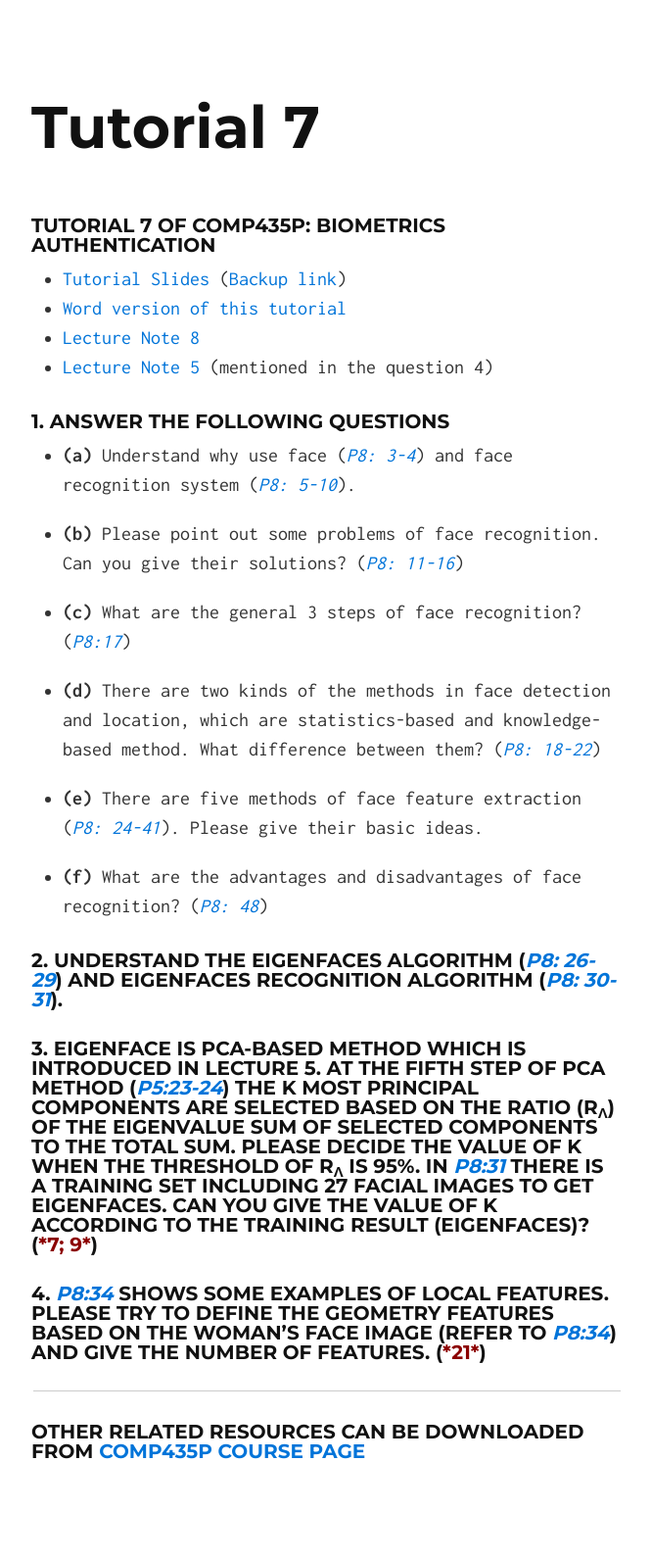
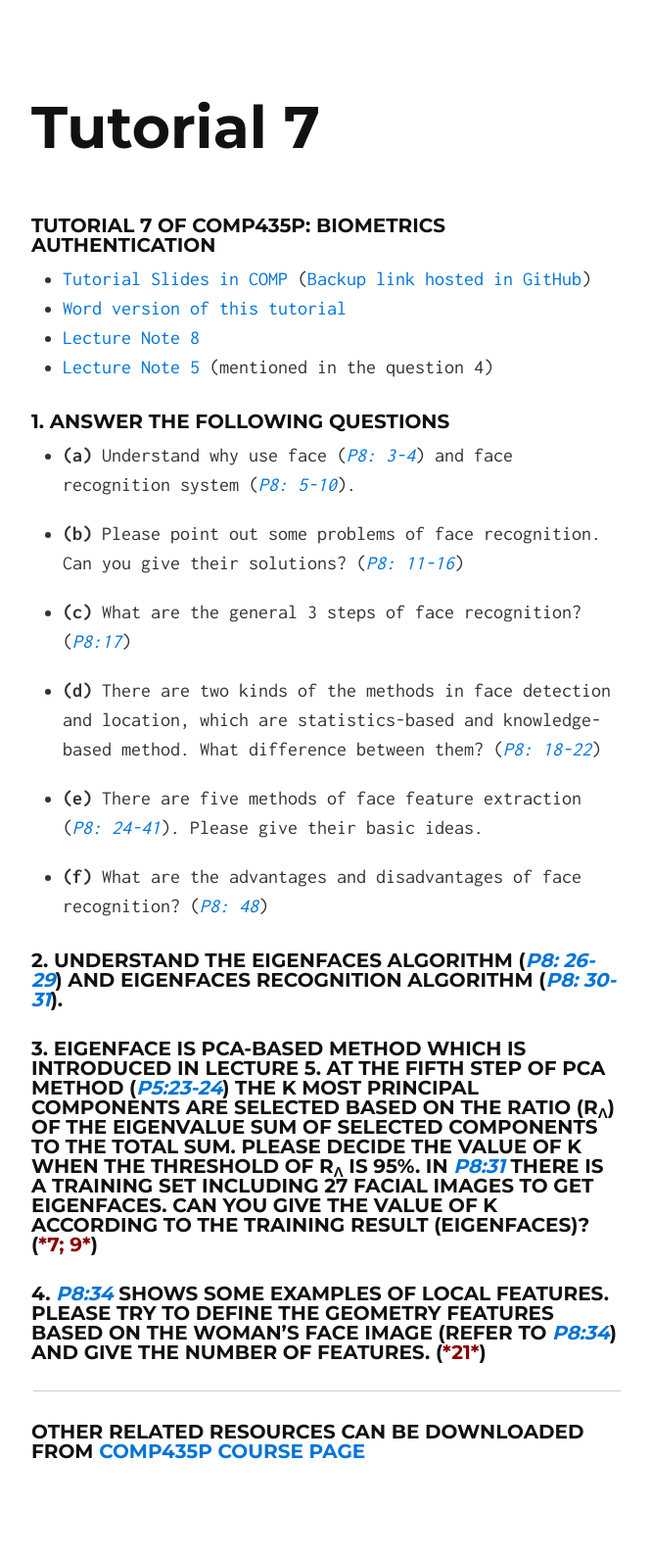
Before and after one commit to quxiaofeng/COMP435p, a Jekyll site: the page built from index.html, in a window 1280 px wide. Shown: the whole page at 98% size, without its empty margins (306-971 px from the left). Built offline with Jekyll 4.4.1, drawn with Linux system fonts in a browser that asks for light colours; Markdown is read by kramdown in place of the engine named in the settings.

Commit message:
change backup link to github repo link
Signed-off-by: Qu Xiaofeng <quxiaofeng.at.polyu@gmail.com>

```diff
--- a/_includes/index.md
+++ b/_includes/index.md
@@ -1,6 +1,6 @@
 ### Tutorial 7 of COMP435p: Biometrics Authentication ###
 
-+ [Tutorial Slides](http://www4.comp.polyu.edu.hk/~csxfqu/comp435p_tut_7.pdf) ([Backup link](http://www.quxiaofeng.me/COMP435p/comp435p_tut_7.pdf))
++ [Tutorial Slides in COMP](http://www4.comp.polyu.edu.hk/~csxfqu/comp435p_tut_7.pdf) ([Backup link hosted in GitHub](https://github.com/quxiaofeng/COMP435p/raw/master/tut_7/comp435p_tut_7.pdf))
 + [Word version of this tutorial](http://www2.comp.polyu.edu.hk/~csdzhang/comp435p/Tutorial%207.doc)
 + [Lecture Note 8](http://www2.comp.polyu.edu.hk/~csdzhang/comp435p/Lecture%208.pdf)
 + [Lecture Note 5](http://www2.comp.polyu.edu.hk/~csdzhang/comp435p/Lecture%205.pdf) (mentioned in the question 4)
```
